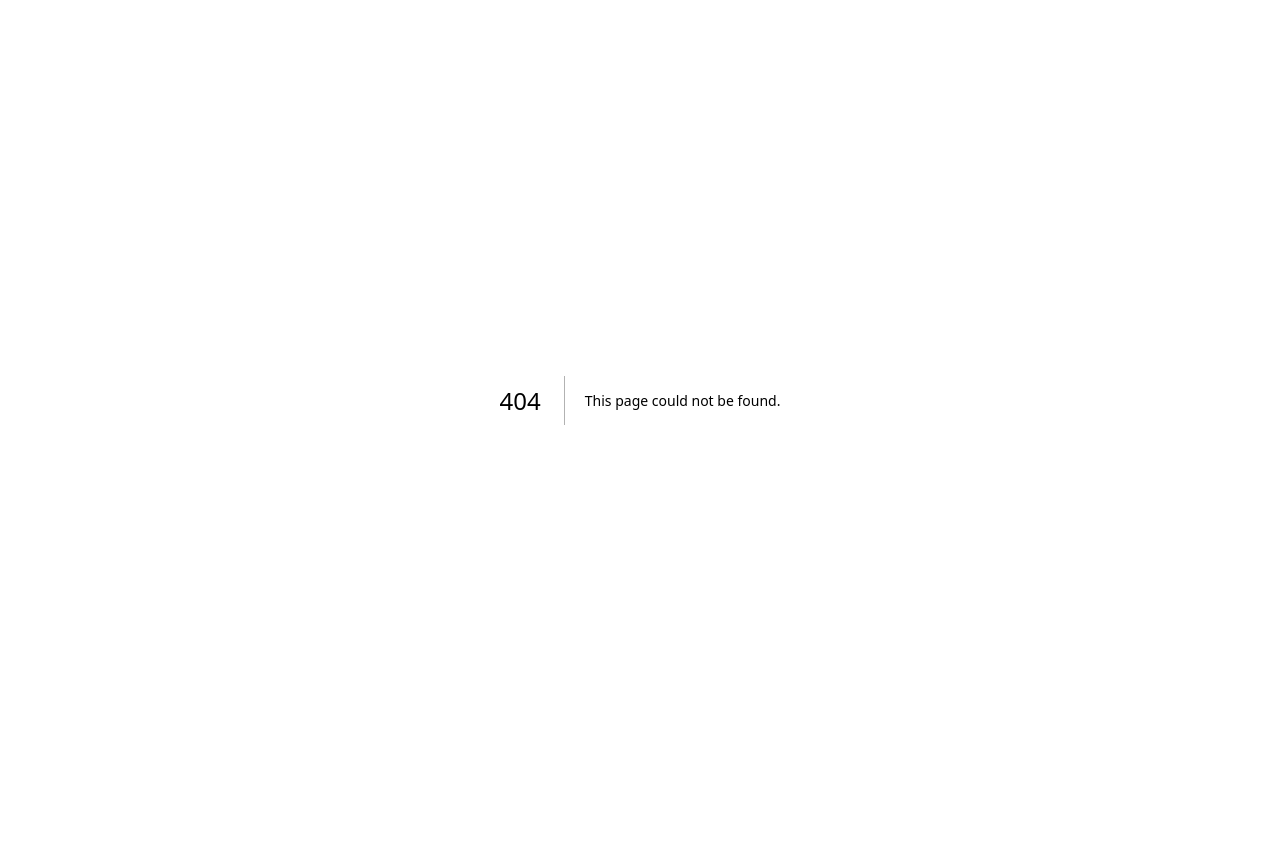
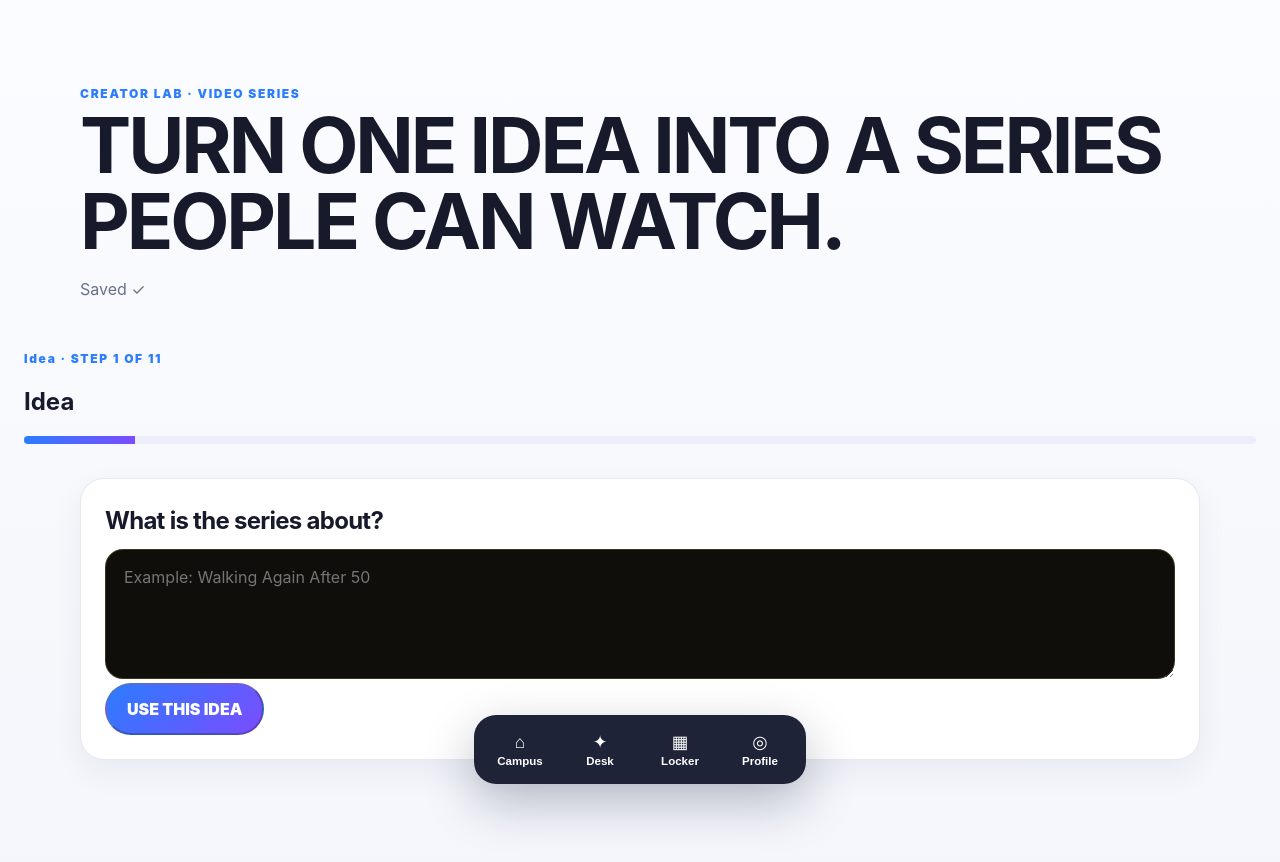
Before and after one commit to melbgittinit/botbox-alpha-clean, a Next.js app: page /creator-college/video in a window 1280 px wide. Before the commit this address had no page. Shown: the top 862 px of the page. Before the commit the page ends 800 px from the top, so only its background shows below. Built offline with nearby package versions, Linux system fonts and the light colour scheme.

Commit message:
Add Creator College 5-video series builder

```diff
--- /dev/null
+++ b/app/creator-college/video/page.tsx
@@ -0,0 +1,38 @@
+"use client";
+
+import { useEffect, useMemo, useState } from "react";
+
+type Episode={title:string;hook:string;script:string;visual:string};
+type VideoProject={id:string;title:string;audience:string;goal:string;format:string;episodes:Episode[];style:string;posting:string;useMode:string;step:number;progress:number;status:"BUILDING"|"COMPLETE";updatedAt:string;familyId?:string;parentId?:string};
+const KEY="creator-college-v1-video-projects";
+const ACTIVE="creator-college-v1-video-active";
+const steps=["Idea","Audience","Goal","Format","Name","Episodes","Scripts","Visuals","Posting Plan","Review","Use Mode"];
+function blank():VideoProject{return{id:`video-${Date.now()}`,title:"Untitled Series",audience:"",goal:"Teach",format:"5 Short Videos",episodes:[],style:"Clean",posting:"3x a week",useMode:"Build my audience",step:0,progress:5,status:"BUILDING",updatedAt:new Date().toISOString()}}
+function episodeDraft(title:string,project:VideoProject,index:number){return{title,hook:`Here’s the one thing most people miss about ${title.toLowerCase()}.`,script:`Open with the problem. Explain one clear idea in plain language for ${project.audience||"your audience"}. Give one practical example. End with a simple next step.`,visual:index%2===0?"Talking head + on-screen text":"Voice-over + simple B-roll"}}
+export default function VideoBuilderPage(){
+ const[project,setProject]=useState<VideoProject|null>(null);const[saved,setSaved]=useState(true);const[activeEpisode,setActiveEpisode]=useState(0);
+ useEffect(()=>{const list=JSON.parse(localStorage.getItem(KEY)||"[]") as VideoProject[];const id=localStorage.getItem(ACTIVE);const active=list.find(x=>x.id===id&&x.status==="BUILDING");setProject(active||blank())},[]);
+ useEffect(()=>{if(!project)return;setSaved(false);const t=setTimeout(()=>{const list=JSON.parse(localStorage.getItem(KEY)||"[]") as VideoProject[];const next=[project,...list.filter(x=>x.id!==project.id)];localStorage.setItem(KEY,JSON.stringify(next));localStorage.setItem(ACTIVE,project.status==="BUILDING"?project.id:"");setSaved(true)},350);return()=>clearTimeout(t)},[project]);
+ const current=project?.step??0;const pct=useMemo(()=>Math.round(((current+1)/steps.length)*100),[current]);
+ function patch(v:Partial<VideoProject>){setProject(p=>p?{...p,...v,updatedAt:new Date().toISOString()}:p)}
+ function next(){if(!project)return;patch({step:Math.min(project.step+1,steps.length-1),progress:pct})}
+ function createEpisodes(){if(!project)return;const names=["The Big Idea","What Most People Get Wrong","The First Step","A Better Way","What To Do Next"];patch({episodes:names.map((n,i)=>episodeDraft(n,project,i))});next()}
+ function updateEpisode(i:number,v:Partial<Episode>){if(!project)return;patch({episodes:project.episodes.map((e,idx)=>idx===i?{...e,...v}:e)})}
+ function complete(){if(!project)return;patch({status:"COMPLETE",progress:100});setTimeout(()=>{localStorage.setItem(ACTIVE,"")},0)}
+ if(!project)return null;
+ return <main className="cc4-shell"><section className="cc4-hero"><span className="cc4-eyebrow">CREATOR LAB · VIDEO SERIES</span><h1>TURN ONE IDEA INTO A SERIES PEOPLE CAN WATCH.</h1><p>{saved?"Saved ✓":"Saving…"}</p></section><section className="cc5-smart-panel"><div><span className="cc4-eyebrow">{steps[current]} · STEP {current+1} OF {steps.length}</span><h2>{steps[current]}</h2><div className="cc4-meter"><span style={{width:`${pct}%`}}/></div></div></section>
+ <section className="cc4-section">
+ {current===0&&<article className="cc5-profile-card"><h2>What is the series about?</h2><textarea value={project.title==="Untitled Series"?"":project.title} onChange={e=>patch({title:e.target.value||"Untitled Series"})} placeholder="Example: Walking Again After 50"/><button className="cc4-primary" disabled={project.title==="Untitled Series"} onClick={next}>USE THIS IDEA</button></article>}
+ {current===1&&<article className="cc5-profile-card"><h2>Who is this for?</h2><input value={project.audience} onChange={e=>patch({audience:e.target.value})} placeholder="Example: women 50+ restarting a walking routine"/><button className="cc4-primary" disabled={!project.audience.trim()} onClick={next}>NEXT</button></article>}
+ {current===2&&<article className="cc5-profile-card"><h2>What should the series do?</h2><div className="cc5-chips">{["Teach","Entertain","Inspire","Promote","Build audience","Sell","Document","Group use"].map(x=><button key={x} className={project.goal===x?"selected":""} onClick={()=>patch({goal:x})}>{x}</button>)}</div><button className="cc4-primary" onClick={next}>KEEP THIS GOAL</button></article>}
+ {current===3&&<article className="cc5-profile-card"><h2>Choose the format</h2><div className="cc5-chips">{["5 Short Videos","3 Deeper Videos","7-Day Series","How-To Series","FAQ Series","Story Series"].map(x=><button key={x} className={project.format===x?"selected":""} onClick={()=>patch({format:x})}>{x}</button>)}</div><button className="cc4-primary" onClick={next}>USE THIS FORMAT</button></article>}
+ {current===4&&<article className="cc5-profile-card"><h2>Name the series</h2><input value={project.title} onChange={e=>patch({title:e.target.value})}/><p>Creator Coach tip: clear beats clever for the first version.</p><button className="cc4-primary" onClick={createEpisodes}>BUILD MY EPISODES</button></article>}
+ {current===5&&<article className="cc5-profile-card"><h2>Your 5-episode map</h2><div className="cc4-family-items">{project.episodes.map((e,i)=><div key={i}><span>{i+1}</span><div><input value={e.title} onChange={ev=>updateEpisode(i,{title:ev.target.value})}/></div></div>)}</div><button className="cc4-primary" onClick={next}>WRITE THE SCRIPTS</button></article>}
+ {current===6&&<article className="cc5-profile-card"><h2>Write each episode</h2><div className="cc5-chips">{project.episodes.map((e,i)=><button key={i} className={activeEpisode===i?"selected":""} onClick={()=>setActiveEpisode(i)}>{i+1}. {e.title}</button>)}</div>{project.episodes[activeEpisode]&&<><input value={project.episodes[activeEpisode].hook} onChange={e=>updateEpisode(activeEpisode,{hook:e.target.value})}/><textarea value={project.episodes[activeEpisode].script} onChange={e=>updateEpisode(activeEpisode,{script:e.target.value})}/><div className="cc4-mini-actions"><button onClick={()=>updateEpisode(activeEpisode,episodeDraft(project.episodes[activeEpisode].title,project,activeEpisode))}>COACH DRAFT</button></div></>}<button className="cc4-primary" onClick={next}>SCRIPTS READY</button></article>}
+ {current===7&&<article className="cc5-profile-card"><h2>Choose the visual approach</h2><div className="cc5-chips">{["Clean","Bold","Warm","Modern","Faith","Business"].map(x=><button key={x} className={project.style===x?"selected":""} onClick={()=>patch({style:x})}>{x}</button>)}</div><div className="cc4-family-items">{project.episodes.map((e,i)=><div key={i}><span>{i+1}</span><div><b>{e.title}</b><small>{e.visual}</small></div></div>)}</div><button className="cc4-primary" onClick={next}>USE THIS LOOK</button></article>}
+ {current===8&&<article className="cc5-profile-card"><h2>How often will you post?</h2><div className="cc5-chips">{["Daily","3x a week","Weekly","One-time drop"].map(x=><button key={x} className={project.posting===x?"selected":""} onClick={()=>patch({posting:x})}>{x}</button>)}</div><p>Creator Coach will keep the plan realistic and focused on consistency.</p><button className="cc4-primary" onClick={next}>BUILD MY POSTING PLAN</button></article>}
+ {current===9&&<article className="cc5-profile-card"><h2>Review the series</h2><div className="cc4-review-list"><div><span>✓</span><b>Clear audience</b><small>{project.audience}</small></div><div><span>✓</span><b>Distinct episodes</b><small>{project.episodes.length} planned</small></div><div><span>✓</span><b>Hooks ready</b><small>{project.episodes.filter(e=>e.hook.trim()).length} of {project.episodes.length}</small></div><div><span>✓</span><b>Posting rhythm</b><small>{project.posting}</small></div></div><button className="cc4-primary" onClick={next}>READY TO FINISH</button></article>}
+ {current===10&&project.status!=="COMPLETE"&&<article className="cc5-profile-card"><h2>What do you want this series to do?</h2><div className="cc5-chips">{["Personal","Audience Growth","Promote","Sell","Church / Group","Client","Fun"].map(x=><button key={x} className={project.useMode===x?"selected":""} onClick={()=>patch({useMode:x})}>{x}</button>)}</div><button className="cc4-primary" onClick={complete}>COMPLETE MY SERIES</button></article>}
+ {project.status==="COMPLETE"&&<article className="cc5-smart-panel"><div><span className="cc4-eyebrow">CREATION COMPLETE</span><h2>YOUR SERIES IS READY TO SHOOT.</h2><p><b>{project.title}</b> · {project.episodes.length} episodes · {project.style} · {project.posting}</p><div className="cc4-grid cc4-actions-grid"><a href="/creator-college/locker">▦<b>SAVE TO LOCKER</b><small>Keep the series with your other creations</small></a><a href="/creator-college">✹<b>EXPLODE THIS</b><small>Turn it into a guide, email or audio series</small></a></div></div></article>}
+ </section></main>
+}
```
